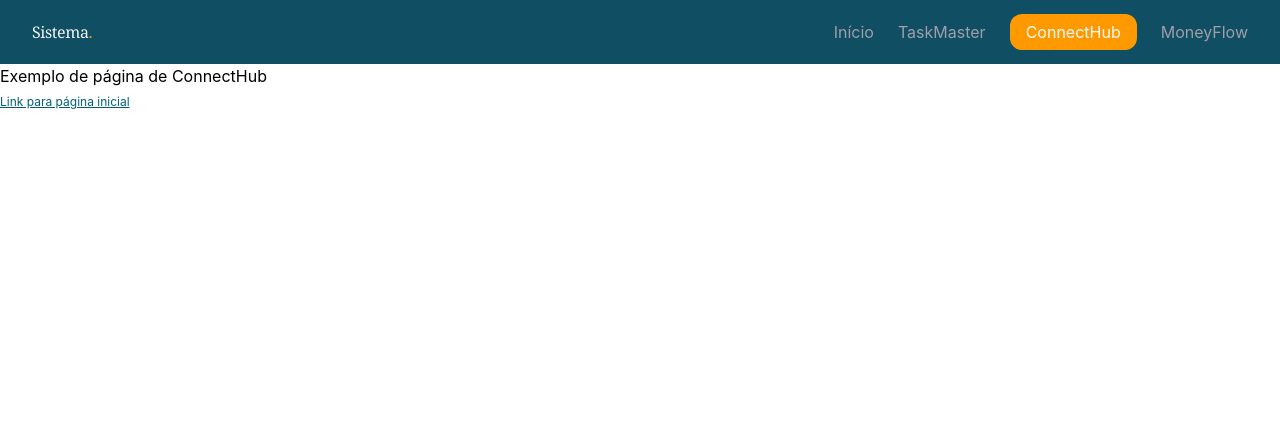
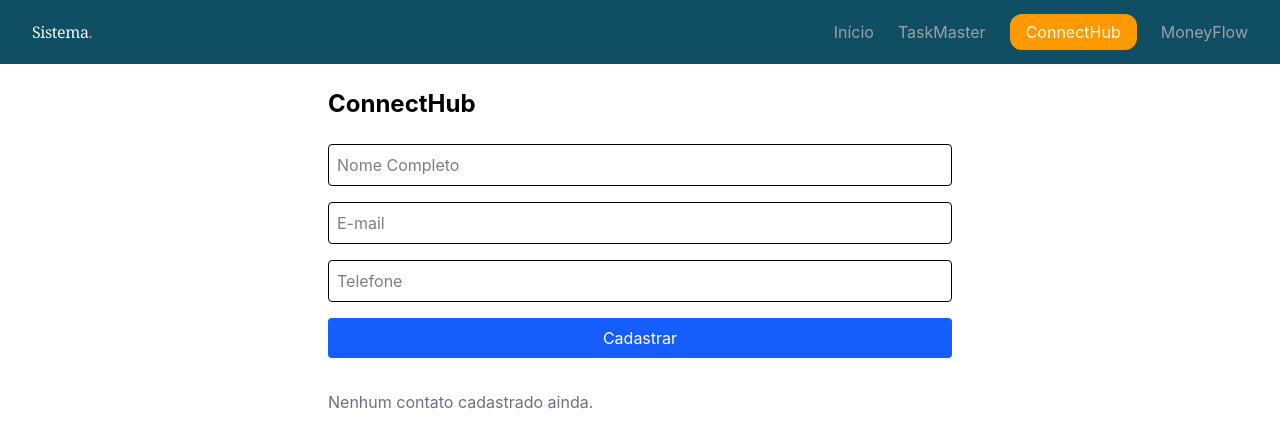
Before and after one commit to nicoly-rsousa/rpv-portal-web, a React (Vite) app: page /ConnectHub in a window 1280 px wide. Shown: the top 448 px of the page. Built offline with nearby package versions, Linux system fonts and the light colour scheme.

Commit message:
feat-added code updates

```diff
--- a/src/components/menu.tsx
+++ b/src/components/menu.tsx
@@ -14,9 +14,9 @@ export function Menu() {
             <h1 className="font-serif tracking-tight">Sistema<span className="text-amber-500">.</span></h1>
             <ul className="flex gap-6 font-sans">
                 <li className=" hover:text-zinc-50 text-zinc-400 rounded-xl "><NavLink to="/" className={`${routeSelected === '/' ? selectedCss : ''}`}>Início</NavLink></li>
-                <li className=" hover:text-zinc-50 text-zinc-400 rounded-xl"><NavLink to="/sobre" className={`${routeSelected === '/TaskMaster' ? selectedCss : ''}`}>TaskMaster</NavLink></li>
-                <li className=" hover:text-zinc-50 text-zinc-400 rounded-xl"><NavLink to="/servicos" className={`${routeSelected === '/ConnectHub' ? selectedCss : ''}`}>ConnectHub</NavLink></li>
-                <li className=" hover:text-zinc-50 text-zinc-400 rounded-xl"><NavLink to="/portfolio" className={`${routeSelected === '/MoneyFlow' ? selectedCss : ''}`}>MoneyFlow</NavLink></li>
+                <li className=" hover:text-zinc-50 text-zinc-400 rounded-xl"><NavLink to="/Taskmaster" className={`${routeSelected === '/TaskMaster' ? selectedCss : ''}`}>TaskMaster</NavLink></li>
+                <li className=" hover:text-zinc-50 text-zinc-400 rounded-xl"><NavLink to="/ConnectHub" className={`${routeSelected === '/ConnectHub' ? selectedCss : ''}`}>ConnectHub</NavLink></li>
+                <li className=" hover:text-zinc-50 text-zinc-400 rounded-xl"><NavLink to="/Moneyflow" className={`${routeSelected === '/MoneyFlow' ? selectedCss : ''}`}>MoneyFlow</NavLink></li>
             </ul>
         </nav>
     )
--- a/src/pages/ConnectHub/index.tsx
+++ b/src/pages/ConnectHub/index.tsx
@@ -1,11 +1,101 @@
-import { NavLink } from "react-router-dom";
+
+import { useState, useEffect } from 'react'
+import { useForm } from 'react-hook-form'
+import { zodResolver } from '@hookform/resolvers/zod'
+import { contactSchema } from '../../schemas/contactScrema'
+import type { ConnectFormData } from '../../schemas/contactScrema'
+
+interface Contact {
+  id: string
+  name: string
+  email: string
+  telefone: string
+}
 
 export function ConnectHub() {
+  const [contacts, setContacts] = useState<Contact[]>(() => {
+    const stored = localStorage.getItem('contacts')
+    return stored ? JSON.parse(stored) : []
+  })
 
-    return (
-        <>
-            <h1>Exemplo de página de ConnectHub</h1>
-            <NavLink className='text-xs text-cyan-800 underline' to={'/'}>Link para página inicial</NavLink>
-        </>
-    )
+  useEffect(() => {
+    localStorage.setItem('contacts', JSON.stringify(contacts))
+  }, [contacts])
+
+  const { register, handleSubmit, formState: { errors }, reset } = useForm<ConnectFormData>({
+    resolver: zodResolver(contactSchema)
+  })
+
+  const onSubmit = (data: ConnectFormData) => {
+    const newContact: Contact = {
+      id: crypto.randomUUID(),
+      ...data
+    }
+    setContacts(prev => [newContact, ...prev])
+    reset()
+  }
+
+  const removeContact = (id: string) => {
+    setContacts(prev => prev.filter(c => c.id !== id))
+  }
+
+  return (
+    <div className="max-w-2xl mx-auto p-6">
+      <h1 className="text-2xl font-bold mb-6">ConnectHub</h1>
+
+      <form onSubmit={handleSubmit(onSubmit)} className="flex flex-col gap-4 mb-8">
+        <div>
+          <input
+            {...register('name')}
+            placeholder="Nome Completo"
+            className="border p-2 rounded w-full"
+          />
+          {errors.name && <span className="text-red-500 text-sm">{errors.name.message}</span>}
+        </div>
+
+        <div>
+          <input
+            {...register('email')}
+            placeholder="E-mail"
+            className="border p-2 rounded w-full"
+          />
+          {errors.email && <span className="text-red-500 text-sm">{errors.email.message}</span>}
+        </div>
+
+        <div>
+          <input
+            {...register('telefone')}
+            placeholder="Telefone"
+            className="border p-2 rounded w-full"
+          />
+          {errors.telefone && <span className="text-red-500 text-sm">{errors.telefone.message}</span>}
+        </div>
+
+        <button type="submit" className="bg-blue-600 text-white p-2 rounded">
+          Cadastrar
+        </button>
+      </form>
+
+      {/* PARTE 2 — LISTA DE CONTATOS */}
+      {contacts.length === 0 ? (
+        <p className="text-gray-500">Nenhum contato cadastrado ainda.</p>
+      ) : (
+        contacts.map(contact => (
+          <div key={contact.id} className="border p-4 rounded mb-3 flex justify-between items-center">
+            <div>
+              <p className="font-semibold">{contact.name}</p>
+              <p className="text-sm text-gray-600">{contact.email}</p>
+              <p className="text-sm text-gray-600">{contact.telefone}</p>
+            </div>
+            <button
+              onClick={() => removeContact(contact.id)}
+              className="text-red-500 hover:text-red-700"
+            >
+              Remover
+            </button>
+          </div>
+        ))
+      )}
+    </div>
+  )
 }
--- /dev/null
+++ b/src/schemas/moneySchema.ts
@@ -0,0 +1,9 @@
+import { z } from 'zod'
+
+export const moneySchema = z.object({
+    descricao: z.string().min(3, 'Descrição deve ter no mínimo 3 caracteres'),
+    valor: z.coerce.number().positive('O valor deve ser maior que zero'),
+    tipo: z.enum(['entrada', 'saida'], { message: 'Selecione o tipo' })
+})
+
+export type MoneyFormData = z.infer<typeof moneySchema>
```
